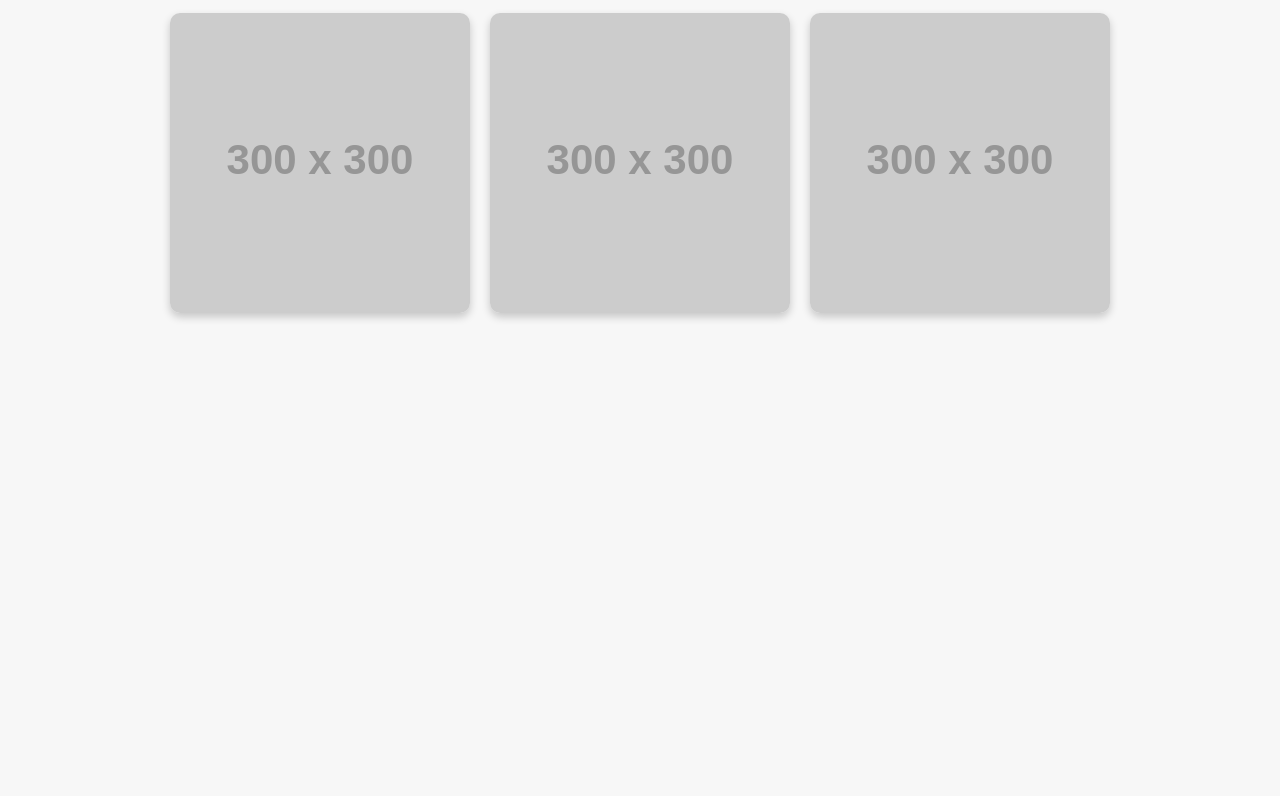
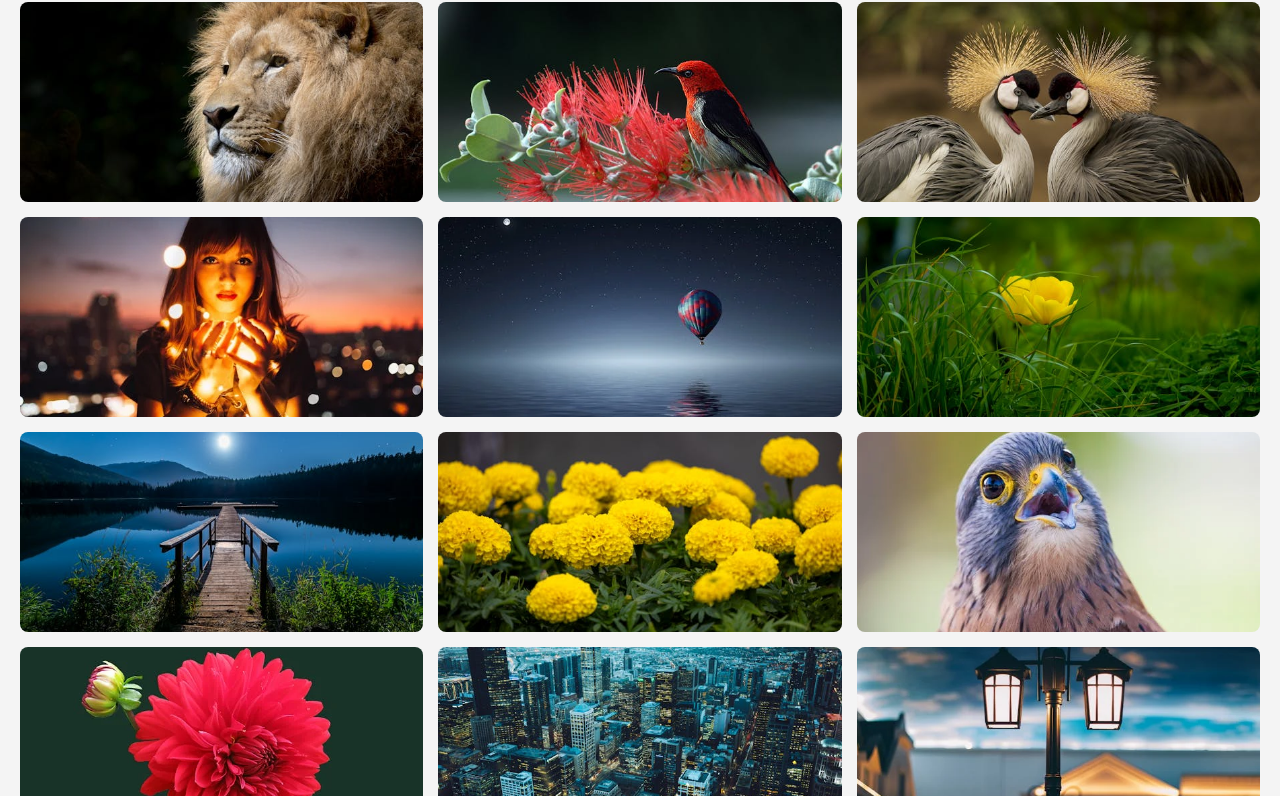
Before and after one commit to FarazKhan979765/CodeAlpha_project_image_gallery, a plain HTML site: page index.html in a window 1280 px wide. Shown: the part 95-891 px from the top of the page. Before the commit the page ends 800 px from the top, so only its background shows below. Drawn offline with Linux system fonts and the light colour scheme; placeholder pictures from the web are drawn by us.

Commit message:
compleated rsponsive header and image gallery layout with hover effect

```diff
--- a/index.html
+++ b/index.html
@@ -1,20 +1,30 @@
 <!DOCTYPE html>
-<html lang="en">
+<html>
 <head>
-  <meta charset="UTF-8" />
-  <meta name="viewport" content="width=device-width, initial-scale=1.0" />
   <title>Image Gallery</title>
-  <link rel="stylesheet" href="style.css" />
+  <link rel="stylesheet" href="style.css">
 </head>
 <body>
-  <h1>My Image Gallery</h1>
-  <div class="gallery">
-    <!-- Images will go here -->
-    <img src="https://via.placeholder.com/300" alt="Sample Image 1" />
-    <img src="https://via.placeholder.com/300" alt="Sample Image 2" />
-    <img src="https://via.placeholder.com/300" alt="Sample Image 3" />
-  </div>
 
-  <script src="script.js"></script>
+  <header>
+    <h1>My Image Gallery</h1>
+  </header>
+
+  <section class="gallery">
+    <img src="images/img1.jpg">
+    <img src="images/img2.jpg">
+    <img src="images/img3.jpg">
+    <img src="images/img4.jpg">
+    <img src="images/img5.jpg">
+    <img src="images/img6.jpg">
+    <img src="images/img7.jpg">
+    <img src="images/img8.jpg">
+    <img src="images/img9.jpg">
+    <img src="images/img10.jpg">
+    <img src="images/img11.jpg">
+    <img src="images/img12.jpg">
+    <img src="images/img13.jpg">
+  </section>
+
 </body>
 </html>
--- a/script.js
+++ b/script.js
@@ -1 +1,21 @@
-console.log("Image gallery loaded!");
+const images = document.querySelectorAll('.gallery img');
+const popup = document.getElementById('popup');
+const popupImage = document.getElementById('popupImage');
+const closeBtn = document.getElementById('closeBtn');
+
+images.forEach(img => {
+  img.addEventListener('click', () => {
+    popup.style.display = 'flex';
+    popupImage.src = img.src;
+  });
+});
+
+closeBtn.addEventListener('click', () => {
+  popup.style.display = 'none';
+});
+
+popup.addEventListener('click', (e) => {
+  if (e.target === popup) {
+    popup.style.display = 'none';
+  }
+});
--- a/style.css
+++ b/style.css
@@ -1,20 +1,40 @@
-body {
-    font-family: Arial, sans-serif;
-    text-align: center;
-    padding: 20px;
-    background-color: #f7f7f7;
-  }
+*{
+  margin: 0%;
+  padding: 0%;
+  box-sizing: border-box;
+}
 
-  .gallery {
-    display: flex;
-    flex-wrap: wrap;
-    justify-content: center;
-    gap: 20px;
-  }
+body{
+  font-family: Arial, sans-serif;
+  background-color: #f4f4f4;
+}
 
-  .gallery img {
-    width: 300px;
-    height: auto;
-    border-radius: 10px;
-    box-shadow: 0 4px 8px rgba(0, 0, 0, 0.2);
-  }
+header{
+  background-color: black;
+  color: white;
+  padding: 20px;
+  text-align: center;
+  top: 0;
+  position: sticky;
+  z-index: 1000;
+}
+
+.gallery{
+  display: grid;
+  width: 100%;
+  grid-template-columns: repeat(auto-fill, minmax(300px, 1fr));
+  gap: 15px;
+  padding: 20px;
+}
+
+.gallery img{
+  width: 100%;
+  height: 200px;
+  object-fit: cover;
+  border-radius: 8px;
+  transition: transform 0.5s;
+}
+
+.gallery img:hover{
+  transform: scale(1.05);
+}
```
Also changed, not shown: images/img1.jpg (added), images/img10.jpg (added), images/img11.jpg (added), images/img12.jpg (added), images/img13.jpg (added), images/img2.jpg (added), images/img3.jpg (added), images/img4.jpg (added), images/img5.jpg (added), images/img6.jpg (added), images/img7.jpg (added), images/img8.jpg (added), images/img9.jpg (added).
